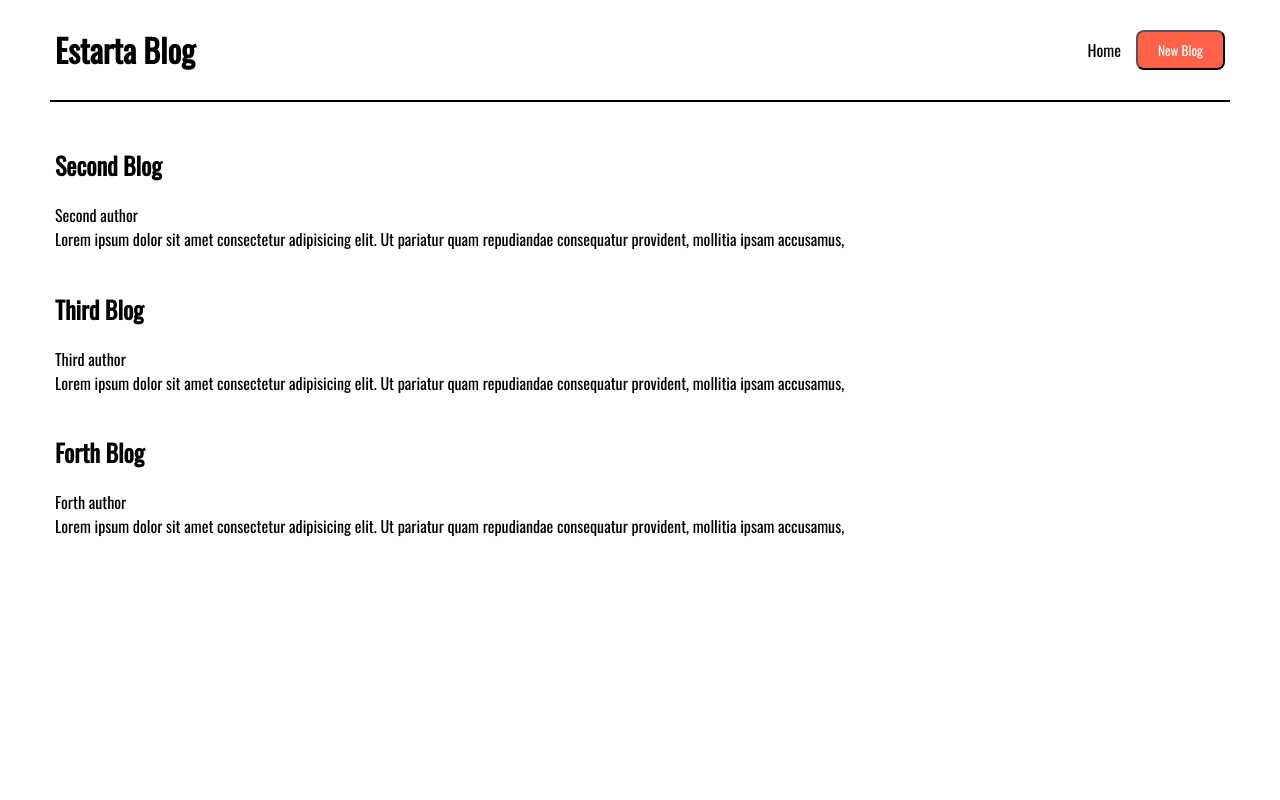
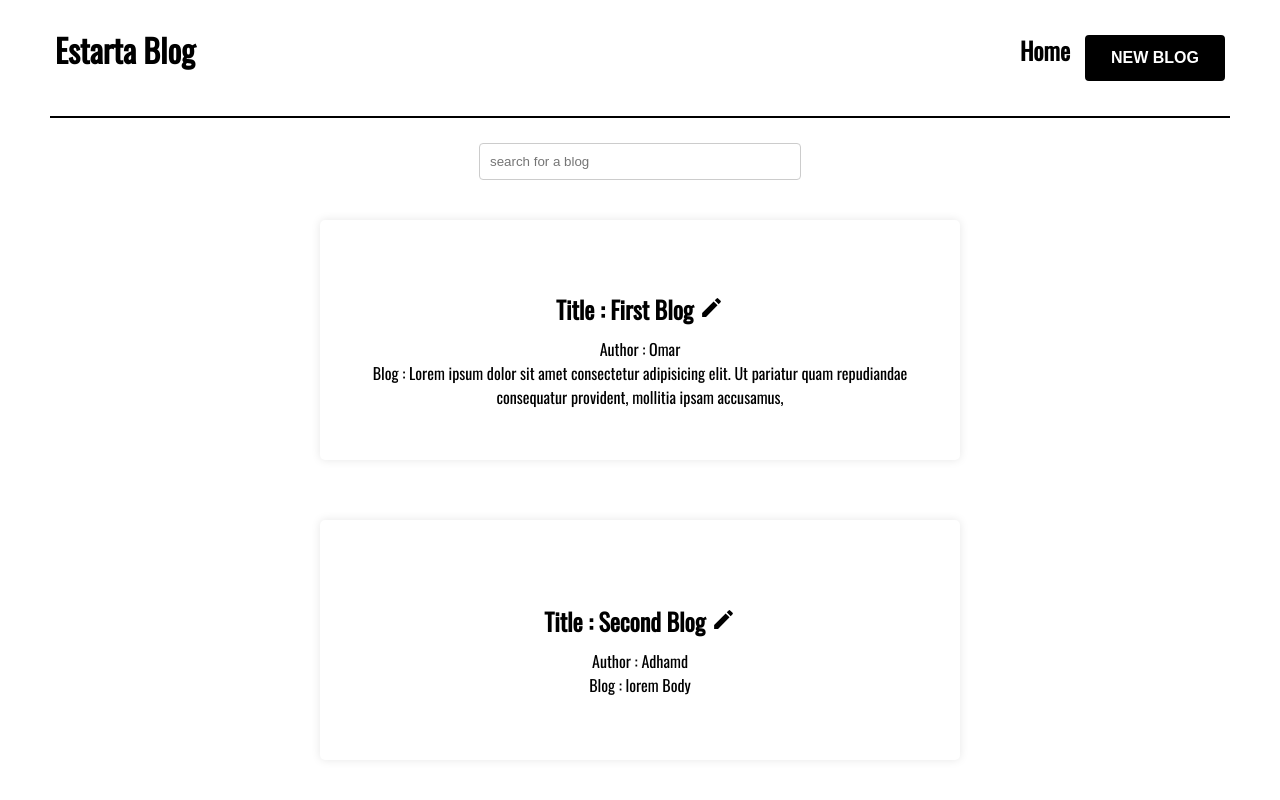
Before and after one commit to Bakez98/Estarta-blog, a React (Create React App) app: page / in a window 1280 px wide. Shown: the top 800 px of the page. Built offline with nearby package versions, Linux system fonts and the light colour scheme; data requests are answered from the project's data file.

Commit message:
pushing latest

```diff
--- a/data/db.json
+++ b/data/db.json
@@ -2,21 +2,39 @@
   "blogs": [
     {
       "id": 1,
-      "title": "Second Blog",
-      "author": "Second author",
+      "title": "First Blog",
+      "author": "Omar",
       "blog": "Lorem ipsum dolor sit amet consectetur adipisicing elit. Ut pariatur quam repudiandae consequatur provident, mollitia ipsam accusamus,"
     },
     {
       "id": 2,
-      "title": "Third Blog",
-      "author": "Third author",
-      "blog": "Lorem ipsum dolor sit amet consectetur adipisicing elit. Ut pariatur quam repudiandae consequatur provident, mollitia ipsam accusamus,"
+      "title": "Second Blog",
+      "author": "Adhamd",
+      "blog": "lorem Body"
     },
     {
-      "id": 3,
-      "title": "Forth Blog",
-      "author": "Forth author",
-      "blog": "Lorem ipsum dolor sit amet consectetur adipisicing elit. Ut pariatur quam repudiandae consequatur provident, mollitia ipsam accusamus,"
+      "title": "Third Blog",
+      "author": "Rawan",
+      "blog": "Lorem Lorem Lorem Lorem Lorem Lorem Lorem Lorem rem Loremrem Loremrem Loremrem Loremrem Loremrem Loremrem Loremrem Loremrem Loremrem Loremrem Loremrem Loremrem Loremrem Loremrem Loremrem Loremrem Loremrem Loremrem Lorem Lorem Lorem Lorem Lorem Lorem Lorem Lorem Lorem Lorem Lorem ",
+      "id": 3
+    },
+    {
+      "title": "Fourth Blog",
+      "author": "Kareem",
+      "blog": "Lorem Lorem Lorem Lorem Lorem Lorem Lorem Lorem Lorem Lorem Lorem Lorem Lorem Lorem Lorem Lorem Lorem Lorem ",
+      "id": 5
+    },
+    {
+      "title": "Fifth Blog",
+      "author": "Bassam",
+      "blog": "Lorem Lorem Lorem Lorem Lorem Lorem Lorem Lorem Lorem Lorem Lorem Lorem Lorem Lorem Lorem Lorem Lorem Lorem ",
+      "id": 5
+    },
+    {
+      "title": "6th Blog",
+      "author": "Waed",
+      "blog": "Testing Testing Testing Testing Testing Testing Testing ",
+      "id": 6
     }
   ]
 }
--- a/package.json
+++ b/package.json
@@ -6,8 +6,10 @@
     "@testing-library/jest-dom": "^5.16.5",
     "@testing-library/react": "^13.4.0",
     "@testing-library/user-event": "^13.5.0",
+    "bootstrap-icons": "^1.10.3",
     "react": "^18.2.0",
     "react-dom": "^18.2.0",
+    "react-icons": "^4.7.1",
     "react-router-dom": "^6.8.1",
     "react-scripts": "5.0.1",
     "web-vitals": "^2.1.4"
--- a/src/App.js
+++ b/src/App.js
@@ -7,9 +7,11 @@ import SingleBlog from './SingleBlog/SingleBlog';
 import CreateBlog from './CreateBlog/CreateBlog';
 
 
+// to run the server for fetching data from it :
+//npx json-server --watch data/db.json --port 7000
 
-
-
+//to run the project :
+//npm start
 
 function App() {
 
--- a/src/Blogs/Blogs.css
+++ b/src/Blogs/Blogs.css
@@ -2,30 +2,90 @@
     display: flex;
     flex-direction: column;
     gap: 20px;
-    /* border: solid black 2px; */
-    /* width:max-content; */
     margin-top: 20px;
     padding: 5px;
+    align-items: center ;
 }
 
 
-.loader {
-    width: 48px;
-    height: 48px;
-    border: 5px solid #FFF;
-    border-bottom-color: #FF3D00;
-    border-radius: 50%;
-    display: inline-block;
-    box-sizing: border-box;
-    animation: rotation 1s linear infinite;
+.Blogs{
+    border: black solid 2px;
+    cursor: pointer;
+    padding: 5px;
+    width: 600px;
+    background-color: bisque;
+
+}
+
+
+
+.card {
+    display: flex;
+    flex-direction: column;
     justify-content: center;
-    }
+    align-items: center;
+    width: 600px;
+    min-width: 300px;
+    height: 200px;
+    background-color: white;
+    border-radius: 5px;
+    box-shadow: 0px 0px 10px rgba(0, 0, 0, 0.1);
+    padding: 20px;
+    margin: 20px;
+    transition: transform 0.2s ease-in-out;
+    text-align: center;
+    cursor: pointer;
+  }
 
-    @keyframes rotation {
-    0% {
-        transform: rotate(0deg);
-    }
-    100% {
-        transform: rotate(360deg);
-    }
-    }
+  .card:hover {
+    transform: scale(1.05);
+  }
+
+  .card h2 {
+    font-size: 24px;
+    margin-bottom: 10px;
+  }
+
+  .card p {
+    font-size: 18px;
+    line-height: 1.5;
+    text-align: center;
+  }
+
+
+  .hovering:hover{
+    transform: scale(1.05);
+    color: green;
+    border: solid black 0.5px;
+  }
+
+
+  .Editing{
+    display: flex;
+    flex-direction: column;
+    gap: 5px;
+  }
+
+
+  .search-bar {
+    display: flex;
+    align-items:flex-start;
+    padding: 10px;
+    border: 1px solid #ccc;
+    border-radius: 4px;
+    width: 300px;
+  }
+
+  .search-bar input {
+    flex: 1;
+    padding: 8px;
+    border: none;
+    font-size: 16px;
+
+  }
+
+  .search-bar:hover{
+    transform: scale(1.05);
+    color: green;
+    border: solid black 0.5px;
+  }
--- a/src/Blogs/Blogs.js
+++ b/src/Blogs/Blogs.js
@@ -1,34 +1,76 @@
-import React from 'react'
+
+
+import React, { useState } from 'react'
 import './Blogs.css'
 import useFetch from '../CustomHook/useFetch'
 import { Link } from 'react-router-dom'
-
+import { MdEdit } from 'react-icons/md';
 
 const Blogs = () => {
 
-
-const {data, loading, error} = useFetch("http://localhost:7000/blogs")
+  const { data, loading, error } = useFetch("http://localhost:7000/blogs")
+  const [searching, setSearch] = useState("");
+  const [editMode, setEditMode] = useState(false);
+  const [editedTitle, setEditedTitle] = useState("");
+  const [selectedBlogId, setSelectedBlogId] = useState(null);
 
 
-if(loading) return "loading ......"
+  const handleEdit = (id, title) => {
+    setSelectedBlogId(id);
+    setEditedTitle(title);
+    setEditMode(true);
+  }
 
-if(error) return "Errror fetching....."
+  const handleSave = (blog , index) => {
+    blog =  {...blog, title : editedTitle };
+  data.splice(index,1, blog)
+    setEditMode(false);
+  }
+
+  const handleCancel = () => {
+    setSelectedBlogId(null);
+    setEditedTitle("");
+    setEditMode(false);
+  }
+
+  if (loading) return "loading ......"
+
+  if (error) return "Errror fetching....."
 
   return (
     <div className='Contatiner'>
+      <input
+      className='search-bar'
+        type="text"
+        placeholder="search for a blog"
+        value={searching}
+        onChange={(event) => setSearch(event.target.value.toLowerCase())}
+      />
 
-        {
-        data?.map((blog) => (
-            <div key={blog.id}>
-              <Link to={`/SingleBlog/${blog.id}`}>
-                <h2>{blog.title}</h2>
-                <div>{blog.author}</div>
-                <div>{blog.blog}</div>
-                </Link>
+      {data?.filter((blog) => blog.author.toLowerCase().includes(searching))?.map((blog , index) => (
+        <div key={blog.id} className="card">
+          {editMode && selectedBlogId === blog.id ? (
+            <div className='Editing'>
+              <label>Edit the Title: </label>
+              <input
+                type="text"
+                value={editedTitle}
+                onChange={(event) => setEditedTitle(event.target.value)}
+              />
+              <button onClick={() =>handleSave(blog , index)}>Save</button>
+              <button onClick={handleCancel}>Cancel</button>
             </div>
-
-        ))}
-
+          ) : (
+            <div>
+              <h2>Title : {blog.title} <MdEdit size={25} className="hovering" onClick={() => handleEdit(blog.id, blog.title)} /></h2>
+              <Link to={`/SingleBlog/${blog.id}`} >
+              </Link>
+            </div>
+          )}
+          <div>Author : {blog.author}</div>
+          <div>Blog : {blog.blog}</div>
+        </div>
+      ))}
     </div>
   )
 }
--- /dev/null
+++ b/src/CreateBlog/CreateBlog.css
@@ -0,0 +1,81 @@
+/* .wrapper{
+    display: flex;
+    border: solid black 2px;
+    margin-top: 20px;
+    width: 500px;
+    justify-content: center;
+    align-items: center;
+
+} */
+.container{
+    display: flex;
+    flex-direction: column;
+    gap: 10px;
+    padding: 10px;
+    border: solid black 2px;
+    margin-top: 20px;
+    max-width: 300px;
+
+
+}
+
+/* .container {
+    display: flex;
+    flex-direction: column;
+    justify-content: center;
+    align-items: center;
+    height: 100vh;
+  } */
+
+  form {
+    display: flex;
+    flex-direction: column;
+    justify-content: center;
+    align-items: center;
+    width: 80%;
+    max-width: 500px;
+    padding: 20px;
+    background-color: #f5f5f5;
+    border-radius: 10px;
+    box-shadow: 0 0 10px rgba(0, 0, 0, 0.2);
+  }
+
+  form label {
+    margin-bottom: 5px;
+    font-weight: bold;
+  }
+
+  form input,
+  form textarea {
+    margin-bottom: 15px;
+    padding: 10px;
+    border-radius: 5px;
+    border: none;
+    background-color: #fff;
+    box-shadow: 0 0 5px rgba(0, 0, 0, 0.2);
+  }
+
+  form button[type="submit"] {
+    padding: 10px;
+    border-radius: 5px;
+    border: none;
+    background-color: #007bff;
+    color: #fff;
+    font-size: 16px;
+    font-weight: bold;
+    cursor: pointer;
+    transition: background-color 0.3s ease-in-out;
+  }
+
+  form button[type="submit"]:hover {
+    background-color: #0062cc;
+  }
+  .wrap{
+    display: flex;
+    justify-content: center;
+    align-items: center;
+  }
+
+  textarea{
+    resize: none;
+  }
--- a/src/CreateBlog/CreateBlog.js
+++ b/src/CreateBlog/CreateBlog.js
@@ -1,9 +1,48 @@
-import React from 'react'
+import React, { useRef } from "react";
+import { useNavigate } from "react-router-dom";
+import "./CreateBlog.css";
 
 const CreateBlog = () => {
+  const navigate = useNavigate();
+  const myRef = useRef({
+    title: "",
+    author: "",
+    blog: "",
+  });
+
+  console.log(myRef.current)
+  function handleSubmit(event) {
+    event.preventDefault();
+
+    fetch("http://localhost:7000/blogs", {
+      method: "POST",
+      headers: { "Content-Type": "application/json" },
+      body: JSON.stringify(myRef.current),
+    });
+    console.log(myRef.current)
+    navigate("/");
+  }
+
+  function handleChange(event) {
+    myRef.current = { ...myRef.current, [event.target.name] : event.target.value };
+  }
+
   return (
-    <div>CreateBlog</div>
-  )
-}
+    <div className="wrap">
+      <form className="container" onSubmit={handleSubmit}>
+        <label>Title:</label>
+        <input type="text" name="title" required onChange={handleChange} />
 
-export default CreateBlog
+        <label >Body:</label>
+        <textarea name="blog" required onChange={handleChange}></textarea>
+
+        <label>Author:</label>
+        <input type="text" name="author" required onChange={handleChange} />
+
+        <button type="submit">Submit</button>
+      </form>
+    </div>
+  );
+};
+
+export default CreateBlog;
--- a/src/NavBar/NavBar.css
+++ b/src/NavBar/NavBar.css
@@ -1,4 +1,4 @@
-.Container{
+.Containers{
     display: flex;
     flex-direction: row;
     align-items: center;
@@ -15,18 +15,39 @@
     align-items: center;
 }
 
-button{
-    border-radius: 8px;
-    padding-left: 20px;
-    padding-right: 20px;
-    padding-top: 8px;
-    padding-bottom: 8px;
-    background-color: tomato;
-    color: white;
-    font-family:Oswald;
-}
+button {
+    display: inline-block;
+    padding: 12px 24px;
+    border-radius: 4px;
+    font-size: 16px;
+    font-weight: 600;
+    text-transform: uppercase;
+    cursor: pointer;
+    border: 2px solid #000;
+    background-color: #000;
+    color: #fff;
+    transition: all 0.3s ease-in-out;
+  }
+
+  button:hover {
+    background-color: #fff;
+    color: #000;
+  }
 
 
 a{
     all: unset;
 }
+
+.styling {
+    /* font-size: 36px; */
+    font-weight: bold;
+    color: #000;
+    margin-bottom: 16px;
+    transition: all 0.3s ease-in-out;
+  }
+
+  .styling:hover {
+    color: #007bff;
+    text-decoration: underline;
+  }
--- a/src/NavBar/NavBar.js
+++ b/src/NavBar/NavBar.js
@@ -4,12 +4,12 @@ import './NavBar.css';
 
 const NavBar = () => {
   return (
-    <div className='Container'>
+    <div className='Containers'>
 
-        <h1>Estarta Blog</h1>
+        <Link to={"/"} className="styling"><h1>Estarta Blog</h1> </Link>
         <div className='Buttons'>
-        <Link to={"/"}>Home</Link>
-        <button><Link to={"/CreateBlog"}>New Blog</Link></button>
+        <Link to={"/"} className="styling"><h2>Home</h2></Link>
+        <button><Link to={"/CreateBlog"} >New Blog</Link></button>
         </div>
     </div>
   )
```
Also changed, not shown: src/CustomHook/useFetch.js (+1 -11 lines), 1 other file (tests, documents, lock files or other folders).
